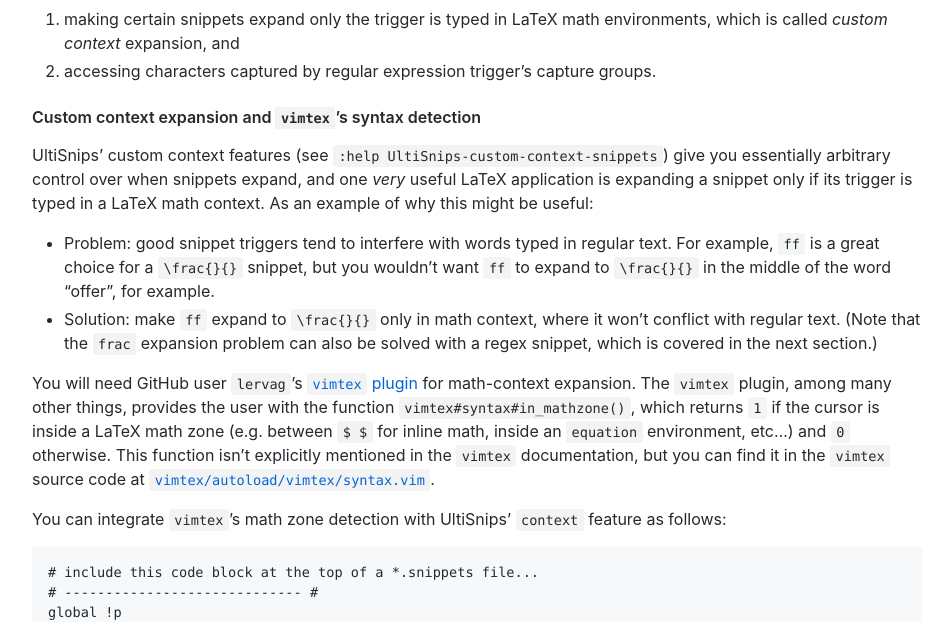
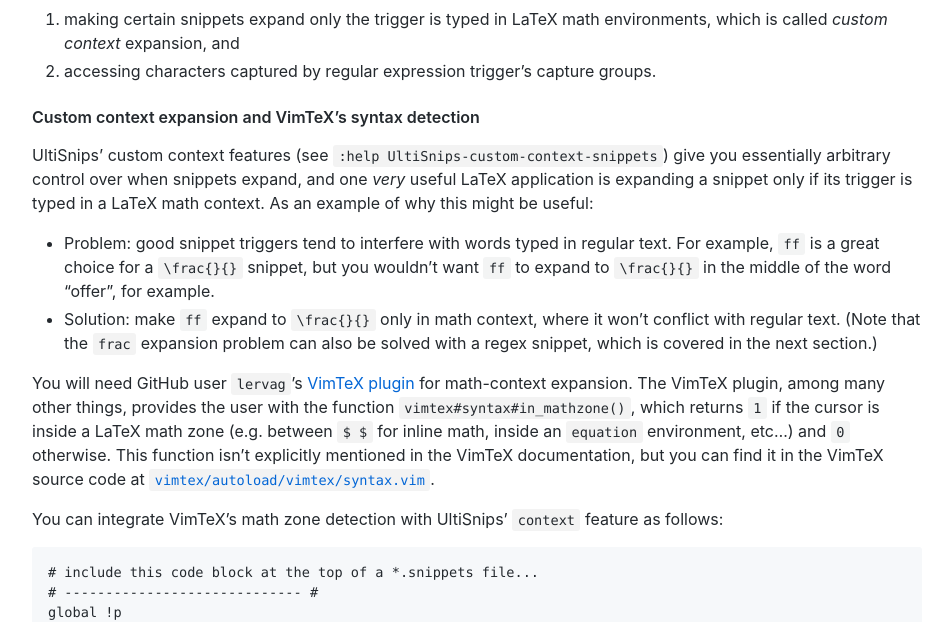
Before and after one commit to ejmastnak/ejmastnak.github.io, a Jekyll site: the page built from tutorials/vim-latex/ultisnips.md, in a window 1280 px wide and 900 px high, scrolled down 7382 px. Shown: the part 153-775 px from the top of the window, without its empty margins (163-1114 px from the left). Built offline with Jekyll 4.4.1, drawn with Linux system fonts in a browser that asks for light colours; some of the changed text lies outside the part shown.

Commit message:
Change  to VimTeX

````diff
--- a/tutorials/vim-latex/ultisnips.md
+++ b/tutorials/vim-latex/ultisnips.md
@@ -27,7 +27,7 @@ This article covers snippets, which are templates of commonly reused code that c
     * [Useful: mirrored tabstops](#useful-mirrored-tabstops)
     * [Useful: the visual placeholder](#useful-the-visual-placeholder)
   * [Dynamically-evaluated code inside snippets](#dynamically-evaluated-code-inside-snippets)
-    * [Custom context expansion and `vimtex`'s syntax detection](#custom-context-expansion-and-vimtexs-syntax-detection)
+    * [Custom context expansion and VimTeX's syntax detection](#custom-context-expansion-and-vimtexs-syntax-detection)
     * [Regex snippet triggers](#regex-snippet-triggers)
   * [Tip: Refreshing snippets](#tip-refreshing-snippets)
 * [(Subjective) practical tips for fast editing](#subjective-practical-tips-for-fast-editing)
@@ -281,7 +281,7 @@ I will only cover two examples I subjectively find to be most useful:
 1. making certain snippets expand only the trigger is typed in LaTeX math environments, which is called *custom context* expansion, and
 1. accessing characters captured by regular expression trigger's capture groups.
 
-#### Custom context expansion and `vimtex`'s syntax detection
+#### Custom context expansion and VimTeX's syntax detection
 UltiSnips' custom context features (see `:help UltiSnips-custom-context-snippets`) give you essentially arbitrary control over when snippets expand, and one *very* useful LaTeX application is expanding a snippet only if its trigger is typed in a LaTeX math context.
 As an example of why this might be useful:
 
@@ -290,11 +290,11 @@ As an example of why this might be useful:
 - Solution: make `ff` expand to `\frac{}{}` only in math context, where it won't conflict with regular text.
   (Note that the `frac` expansion problem can also be solved with a regex snippet, which is covered in the next section.)
 
-You will need GitHub user `lervag`'s [`vimtex` plugin](https://github.com/lervag/vimtex) for math-context expansion.
-The `vimtex` plugin, among many other things, provides the user with the function `vimtex#syntax#in_mathzone()`, which returns `1` if the cursor is inside a LaTeX math zone (e.g. between `$ $` for inline math, inside an `equation` environment, etc...) and `0` otherwise.
-This function isn't explicitly mentioned in the `vimtex` documentation, but you can find it in the `vimtex` source code at [`vimtex/autoload/vimtex/syntax.vim`](https://github.com/lervag/vimtex/blob/master/autoload/vimtex/syntax.vim).
+You will need GitHub user `lervag`'s [VimTeX plugin](https://github.com/lervag/vimtex) for math-context expansion.
+The VimTeX plugin, among many other things, provides the user with the function `vimtex#syntax#in_mathzone()`, which returns `1` if the cursor is inside a LaTeX math zone (e.g. between `$ $` for inline math, inside an `equation` environment, etc...) and `0` otherwise.
+This function isn't explicitly mentioned in the VimTeX documentation, but you can find it in the VimTeX source code at [`vimtex/autoload/vimtex/syntax.vim`](https://github.com/lervag/vimtex/blob/master/autoload/vimtex/syntax.vim).
 
-You can integrate `vimtex`'s math zone detection with UltiSnips' `context` feature as follows:
+You can integrate VimTeX's math zone detection with UltiSnips' `context` feature as follows:
 ```
 # include this code block at the top of a *.snippets file...
 # ----------------------------- #
````
Also changed, not shown: tutorials/vim-latex/intro.md (+1 -1 lines).
